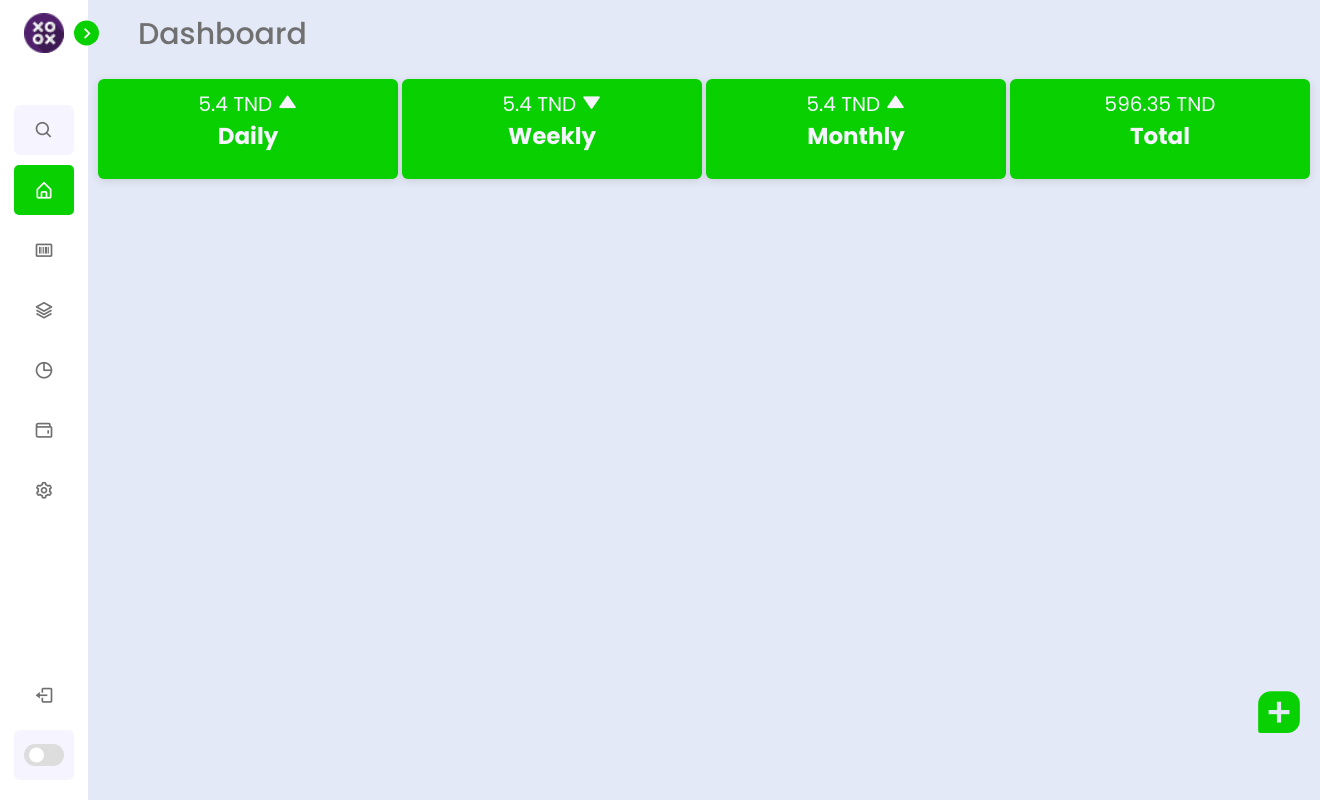
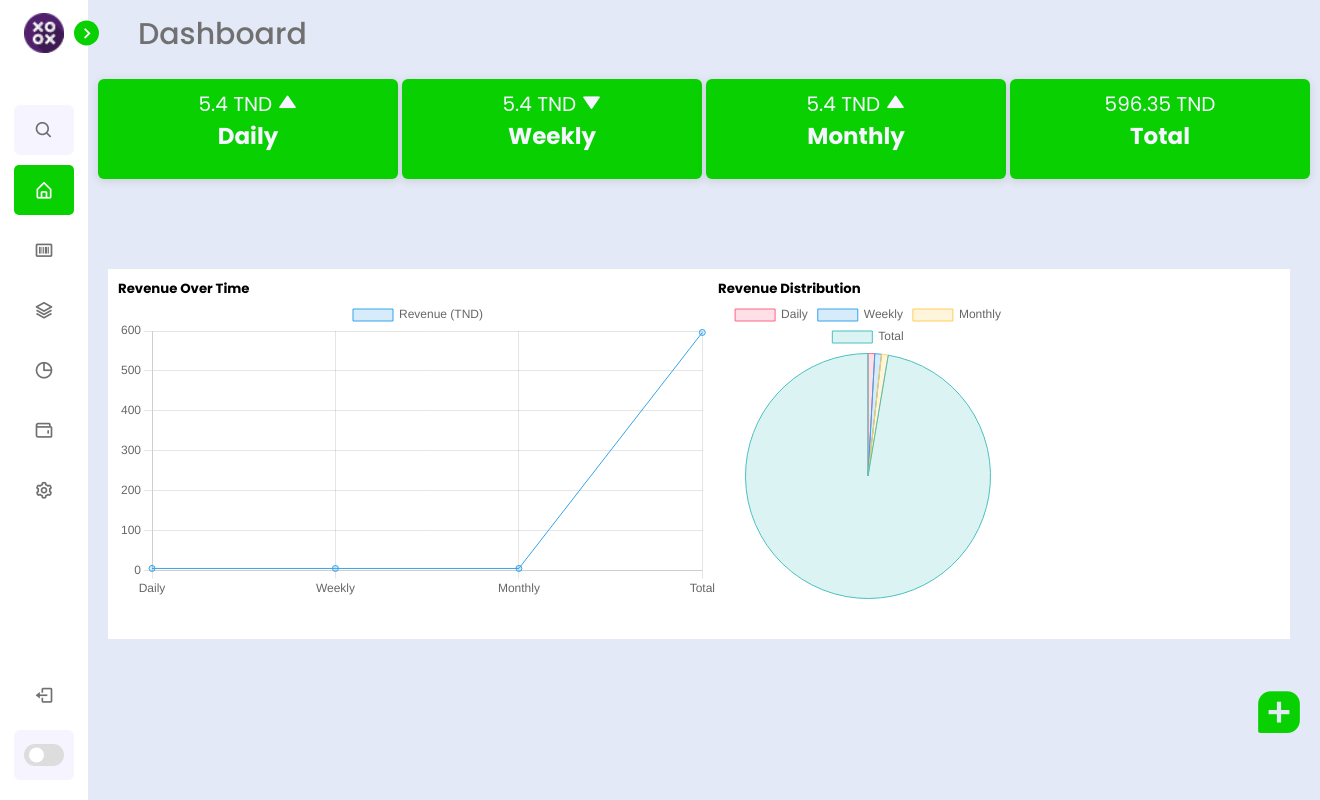
Before and after one commit to Wissemzeddini/MOYMGMT, a Flask app: page / in a window 1320 px wide. Run offline with Flask 3, Linux system fonts and the light colour scheme; the visitor is signed in with stand-in values (Sample User, id 1); data comes from the database, SQL or seed files in the repository; both versions use the stored data as it was after the commit.

Commit message:
add charts

```diff
--- a/templates/index.html
+++ b/templates/index.html
@@ -6,20 +6,101 @@
     <div class="text">Dashboard</div>
     <div class="sum-cont">
         <div class="sum-card">
-                <p class="price">{{stats[0]}} TND&nbsp;<i class='bx bxs-up-arrow'></i></p>
+            <p class="price">{{ stats[0] }} TND&nbsp;<i class='bx bxs-up-arrow'></i></p>
             <p class="type">Daily</p>
         </div>
         <div class="sum-card">
-                <p class="price">{{stats[1]}} TND&nbsp;<i class='bx bxs-down-arrow'></i></p>
+            <p class="price">{{ stats[1] }} TND&nbsp;<i class='bx bxs-down-arrow'></i></p>
             <p class="type">Weekly</p>
         </div>
         <div class="sum-card">
-                <p class="price">{{stats[2]}} TND&nbsp;<i class='bx bxs-up-arrow'></i></p>
+            <p class="price">{{ stats[2] }} TND&nbsp;<i class='bx bxs-up-arrow'></i></p>
             <p class="type">Monthly</p>
         </div>
         <div class="sum-card">
-                <p class="price">{{stats[3]}} TND</p>
+            <p class="price">{{ stats[3] }} TND</p>
             <p class="type">Total</p>
         </div>
     </div>
+
+    <!-- Charts Container -->
+    <div class="container" style="padding: 30px;margin-top: 50px;">
+        <div class="row" style="display: flex; justify-content: space-between;background-color: white;padding: 10px;">
+            <!-- Line Chart Column -->
+            <div class="col-lg-6">
+                <div class="card">
+                    <div class="card-body" style="width: 600px!important;height: 350px!important;">
+                        <h5 class="card-title">Revenue Over Time</h5>
+                        <canvas id="lineChart"></canvas>
+                    </div>
+                </div>
+            </div>
+
+            <!-- Pie Chart Column -->
+            <div class="col-lg-6">
+                <div class="card">
+                    <div class="card-body" style="width: 600px!important;height: 300px!important;">
+                        <h5 class="card-title">Revenue Distribution</h5>
+                        <canvas id="pieChart"></canvas>
+                    </div>
+                </div>
+            </div>
+        </div>
+    </div>
+
+    <!-- Chart.js Library -->
+    <script src="https://cdn.jsdelivr.net/npm/chart.js"></script>
+
+    <!-- Line Chart Script -->
+    <script>
+        var ctxLine = document.getElementById('lineChart').getContext('2d');
+        var lineChart = new Chart(ctxLine, {
+            type: 'line',
+            data: {
+                labels: ['Daily', 'Weekly', 'Monthly', 'Total'],
+                datasets: [{
+                    label: 'Revenue (TND)',
+                    data: {{ stats | tojson }},
+                    backgroundColor: 'rgba(54, 162, 235, 0.2)',
+                    borderColor: 'rgba(54, 162, 235, 1)',
+                    borderWidth: 1
+                }]
+            },
+            options: {
+                scales: {
+                    y: {
+                        beginAtZero: true
+                    }
+                }
+            }
+        });
+    </script>
+
+    <!-- Pie Chart Script -->
+    <script>
+        var ctxPie = document.getElementById('pieChart').getContext('2d');
+        var pieChart = new Chart(ctxPie, {
+            type: 'pie',
+            data: {
+                labels: ['Daily', 'Weekly', 'Monthly', 'Total'],
+                datasets: [{
+                    label: 'Revenue Distribution',
+                    data: {{ stats | tojson }},
+                    backgroundColor: [
+                        'rgba(255, 99, 132, 0.2)',
+                        'rgba(54, 162, 235, 0.2)',
+                        'rgba(255, 206, 86, 0.2)',
+                        'rgba(75, 192, 192, 0.2)'
+                    ],
+                    borderColor: [
+                        'rgba(255, 99, 132, 1)',
+                        'rgba(54, 162, 235, 1)',
+                        'rgba(255, 206, 86, 1)',
+                        'rgba(75, 192, 192, 1)'
+                    ],
+                    borderWidth: 1
+                }]
+            }
+        });
+    </script>
 {% endblock %}
```
Also changed, not shown: moymgmt_v2.db. Lines whose indentation alone changed are shown as unchanged.
